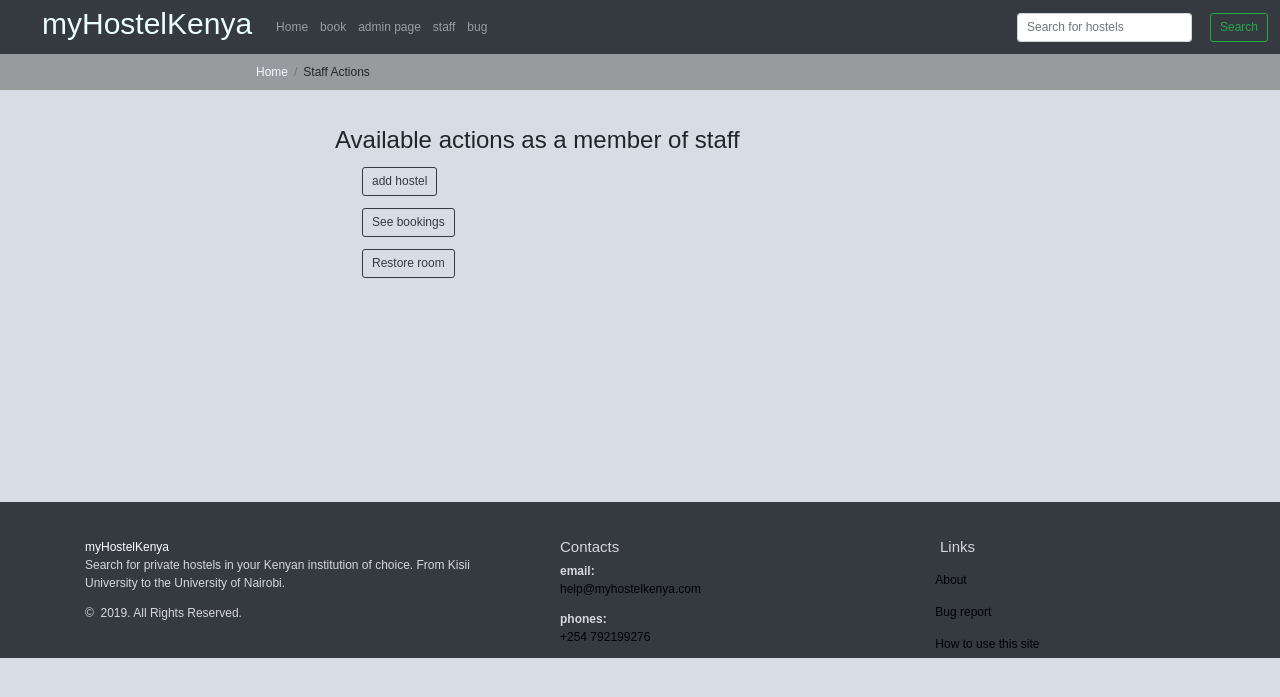
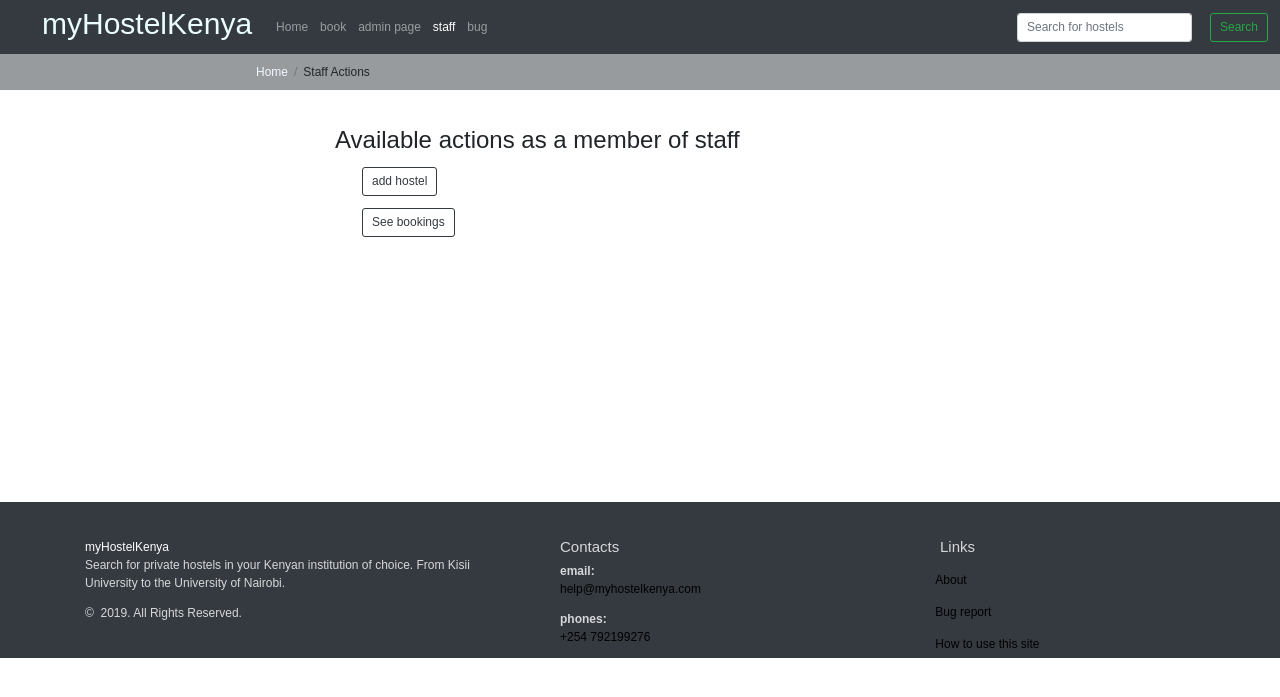
Before and after one commit to muremwa/myHostelKE, a Django app: page /staff-actions/ in a window 1280 px wide. Shown: the top 697 px of the page. Run offline with Django 3.2, Linux system fonts and the light colour scheme; the visitor is signed in with stand-in values (Sample User, id 1); some libraries are stand-ins or nearby versions.

Commit message:
Added the navbar active for staff pages

```diff
--- a/myhostel/book/templates/book/add_hostel.html
+++ b/myhostel/book/templates/book/add_hostel.html
@@ -4,7 +4,7 @@
 {% block title %}Staff Add Hostel{% endblock title %}
 
 {% block style %}<link rel="stylesheet" type="text/css" href="{% static 'book/css/staff.css' %}">{% endblock style %}
-
+{% block staff %}active{% endblock staff %}
 {% block crumb %}
 <li class="breadcrumb-item"><a href="{% url 'staff' %}">Staff Actions</a></li>
 <li class="breadcrumb-item">Add Hostel</li>
--- a/myhostel/book/templates/book/booking.html
+++ b/myhostel/book/templates/book/booking.html
@@ -4,7 +4,7 @@
 {% block title %}Booking by {{ booking.name }}{% endblock title %}
 
 {% block style %}<link rel="stylesheet" type="text/css" href="{% static 'book/css/booking.css' %}">{% endblock style %}
-
+{% block staff %}active{% endblock staff %}
 {% block crumb %}
 <li class="breadcrumb-item"><a href="{% url 'staff' %}">Staff Actions</a></li>
 <li class="breadcrumb-item"><a href="{% url 'booking-list' %}">bookings</a></li>
--- a/myhostel/book/templates/book/bookings_list.html
+++ b/myhostel/book/templates/book/bookings_list.html
@@ -4,7 +4,7 @@
 {% block title %}Bookings{% endblock title %}
 
 {% block style %}<link rel="stylesheet" type="text/css" href="{% static 'book/css/booking.css' %}">{% endblock style %}
-
+{% block staff %}active{% endblock staff %}
 {% block crumb %}
 <li class="breadcrumb-item"><a href="{% url 'staff' %}">Staff Actions</a></li>
 <li class="breadcrumb-item">bookings</li>
--- a/myhostel/book/templates/book/staff.html
+++ b/myhostel/book/templates/book/staff.html
@@ -4,6 +4,8 @@
 {% block title %}Staff Home{% endblock title %}
 
 {% block style %}<link rel="stylesheet" type="text/css" href="{% static 'book/css/staff.css' %}">{% endblock style %}
+
+{% block staff %}active{% endblock staff %}
 
 {% block crumb %}
 <li class="breadcrumb-item">Staff Actions</li>
@@ -17,7 +19,6 @@
         <ul class="col-md-10">
             <li class="staff-actions"><a href="{% url 'add-hostel' %}" class="btn btn-outline-dark">add hostel</a></li>
             <li class="staff-actions"><a href="{% url 'booking-list' %}" class="btn btn-outline-dark">See bookings</a></li>
-            <li class="staff-actions"><a href="" class="btn btn-outline-dark">Restore room</a></li>
         </ul>
 
     </div>
--- a/myhostel/myhostel/static/book/css/staff.css
+++ b/myhostel/myhostel/static/book/css/staff.css
@@ -14,3 +14,7 @@
     color: darkslategrey;
     background-color: rgb(208, 221, 221);
 }
+
+body {
+    background: none;
+}
--- a/myhostel/templates/home/base.html
+++ b/myhostel/templates/home/base.html
@@ -32,7 +32,7 @@
                       <a class="nav-link" href="{% url 'admin:index' %}" target="_blank">admin page</a>
                   </li>
                   <li class="nav-item">
-                      <a class="nav-link" href="{% url 'staff' %}">staff</a>
+                      <a class="nav-link {% block staff %}{% endblock staff %}"" href="{% url 'staff' %}">staff</a>
                   </li>
                   {% endif %}
               {% endif %}
```
